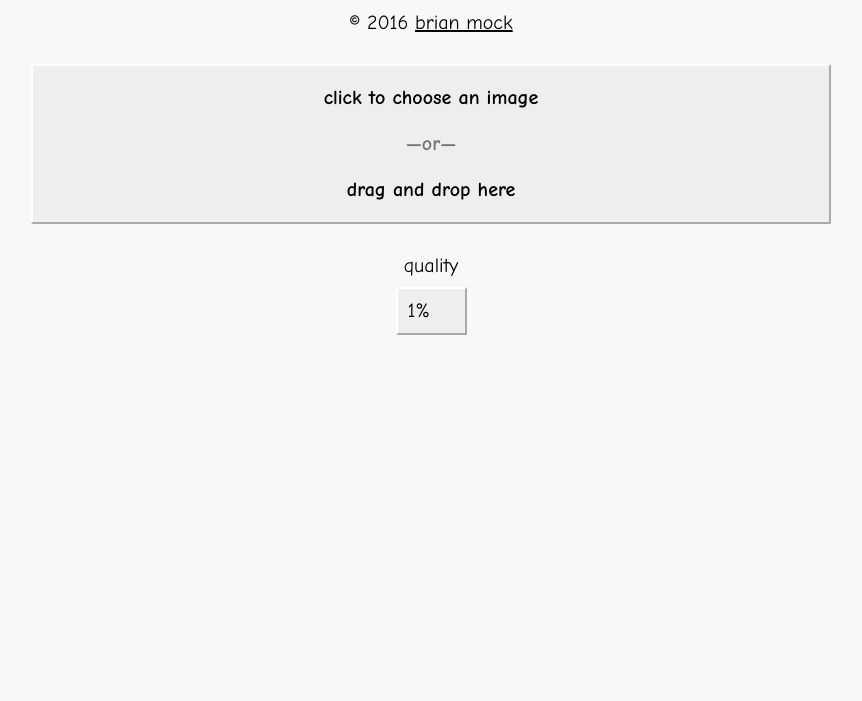
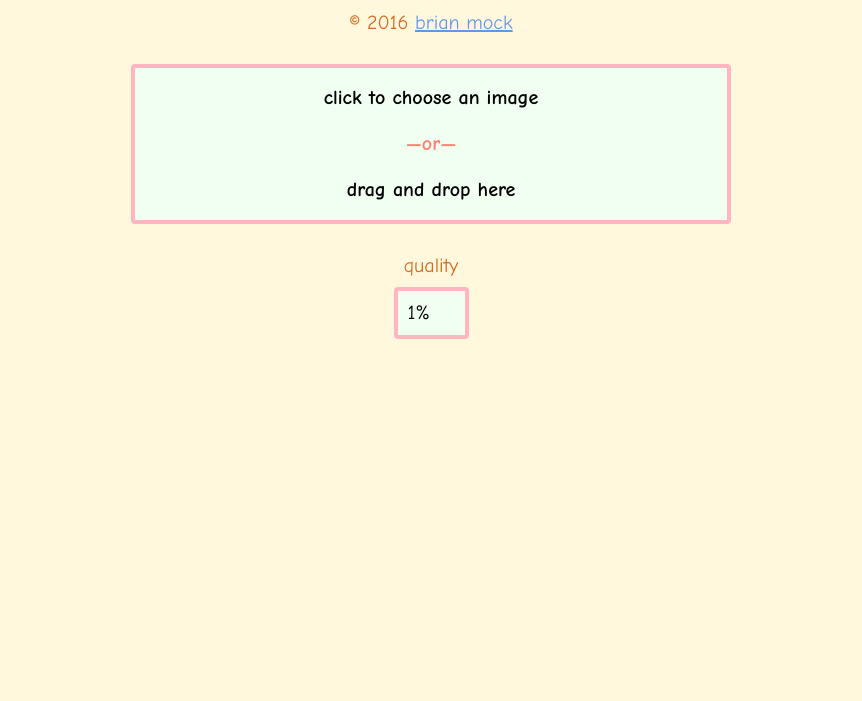
Before and after one commit to wavebeem/the-jpeg-zone, a plain HTML site: page site/index.html in a window 1280 px wide. Shown: the part 99-800 px from the top of the page, without its empty margins (209-1071 px from the left). Drawn offline with Linux system fonts and the light colour scheme.

Commit message:
Fixes #4

```diff
--- a/site/style.css
+++ b/site/style.css
@@ -7,13 +7,18 @@ html {
 }
 
 body {
-  max-width: 800px;
+  max-width: 600px;
   margin: 0 auto;
   font-size: 20px;
   text-align: center;
-  font-family: "Comic Sans MS", "Verdana", "Helvetica", sans-serif;
-  background: #f8f8f8;
-  color: black;
+  font-family:
+    "Comic Sans MS",
+    "Papyrus",
+    "Verdana",
+    "Helvetica",
+    sans-serif;
+  background: cornsilk;
+  color: chocolate;
 }
 
 button,
@@ -24,7 +29,7 @@ input {
 }
 
 a {
-  color: inherit;
+  color: cornflowerblue;
   text-decoration: underline;
 }
 
@@ -48,11 +53,17 @@ label {
 }
 
 :focus {
-  outline: 3px dashed black;
+  outline: 4px dotted lightseagreen;
+  outline-offset: 4px;
+}
+
+select:focus,
+button:focus {
+  outline-offset: -10px;
 }
 
 .Or {
-  opacity: 0.50;
+  color: salmon;
 }
 
 ._FileInput {
@@ -67,12 +78,9 @@ label {
 .Retro3D {
   -webkit-appearance: none;
   color: black;
-  background: #eee;
-  border-radius: 0;
-  border-top: 2px solid white;
-  border-left: 2px solid white;
-  border-right: 2px solid #aaa;
-  border-bottom: 2px solid #aaa;
+  background: honeydew;
+  border-radius: 4px;
+  border: 4px solid lightpink;
 }
 
 .FileInput {
@@ -104,3 +112,5 @@ label {
 .hidden {
   display: none;
 }
+;
+}
```
